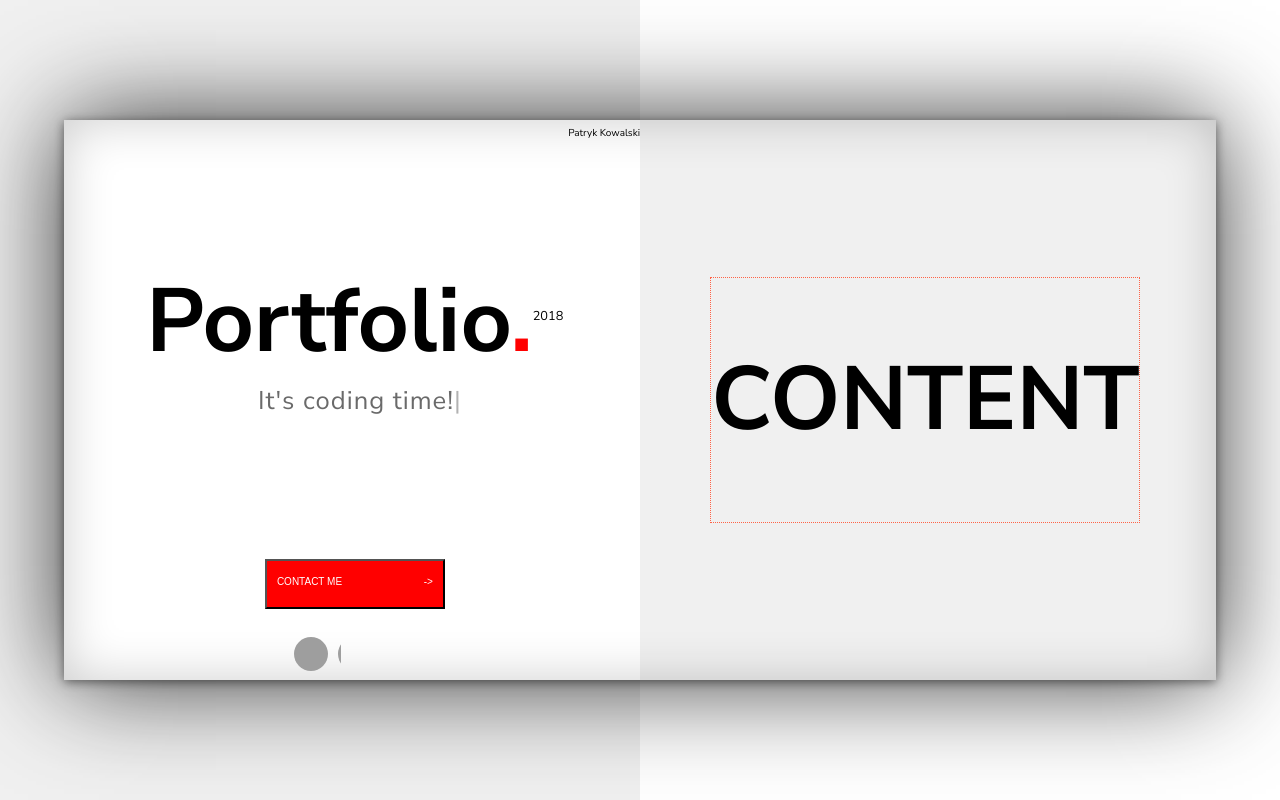
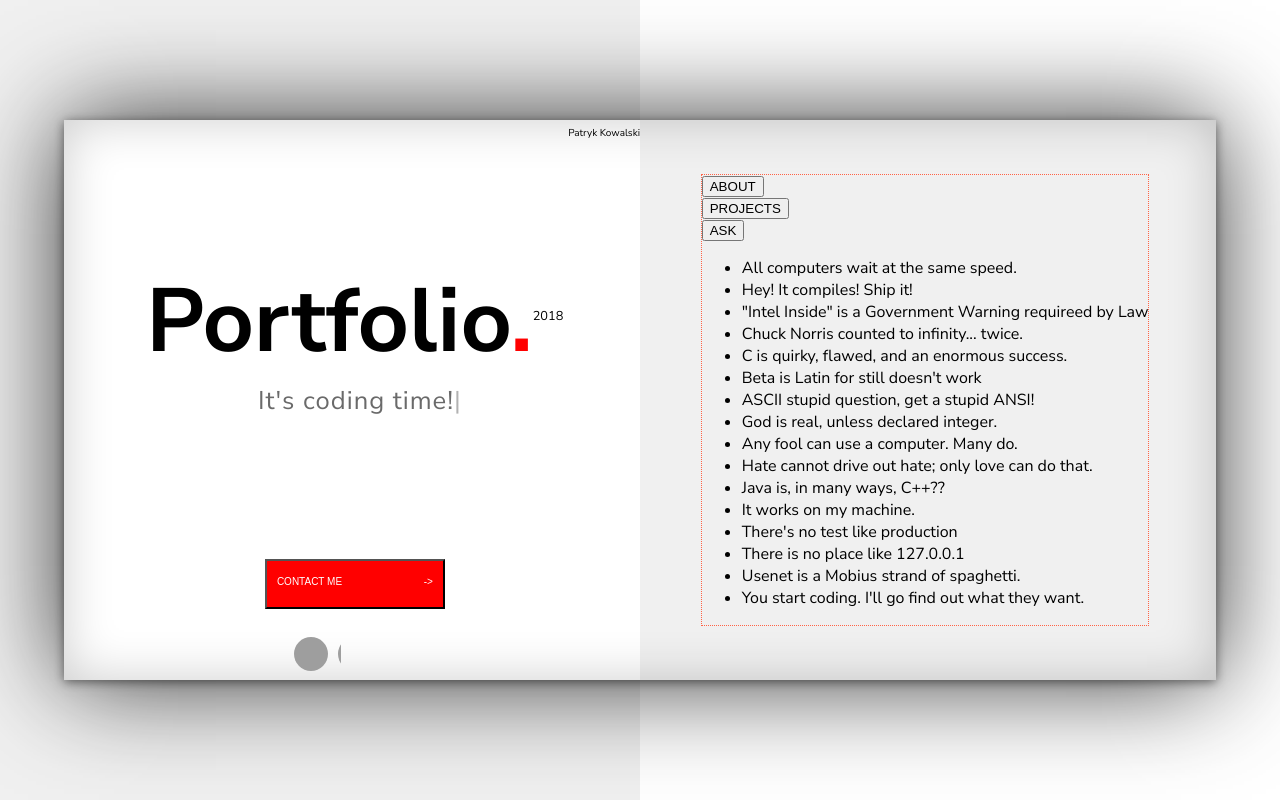
Before and after one commit to kowalus23/PortfolioSite, a React app: page / in a window 1280 px wide. Built offline with nearby package versions, Linux system fonts and the light colour scheme; grey boxes are pictures that could not be loaded.

Commit message:
Small fixes in menu

```diff
--- a/src/js/menu.jsx
+++ b/src/js/menu.jsx
@@ -1,13 +1,22 @@
 import React from 'react';
+import {SpiralText} from "./mainpageAbout.jsx";
 
 export class Menu extends React.Component {
     render() {
         return (
             <div className="col1-2 col2">
                 <div className="menu">
-                    <h1> CONTENT </h1>
+                    <div className="menu-col1">
+                        <div><button className="about-btn"><span>ABOUT</span></button></div>
+                        <div><button className="projects-btn"><span>PROJECTS</span></button></div>
+                        <div><button className="ask-btn"><span>ASK</span></button></div>
+                    </div>
+                    <div className="menu-col2">
+                        <div className="list-wrapper">
+                        <SpiralText/>
+                        </div>
+                    </div>
                 </div>
-
             </div>
         )
     }
```
